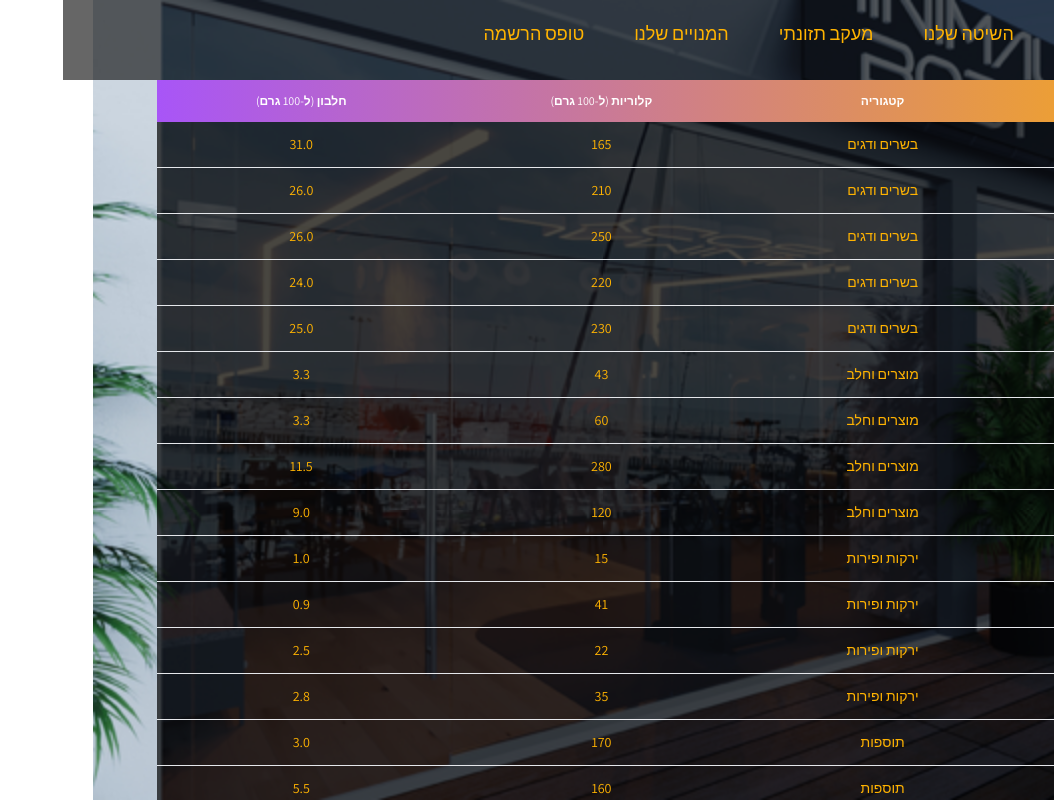
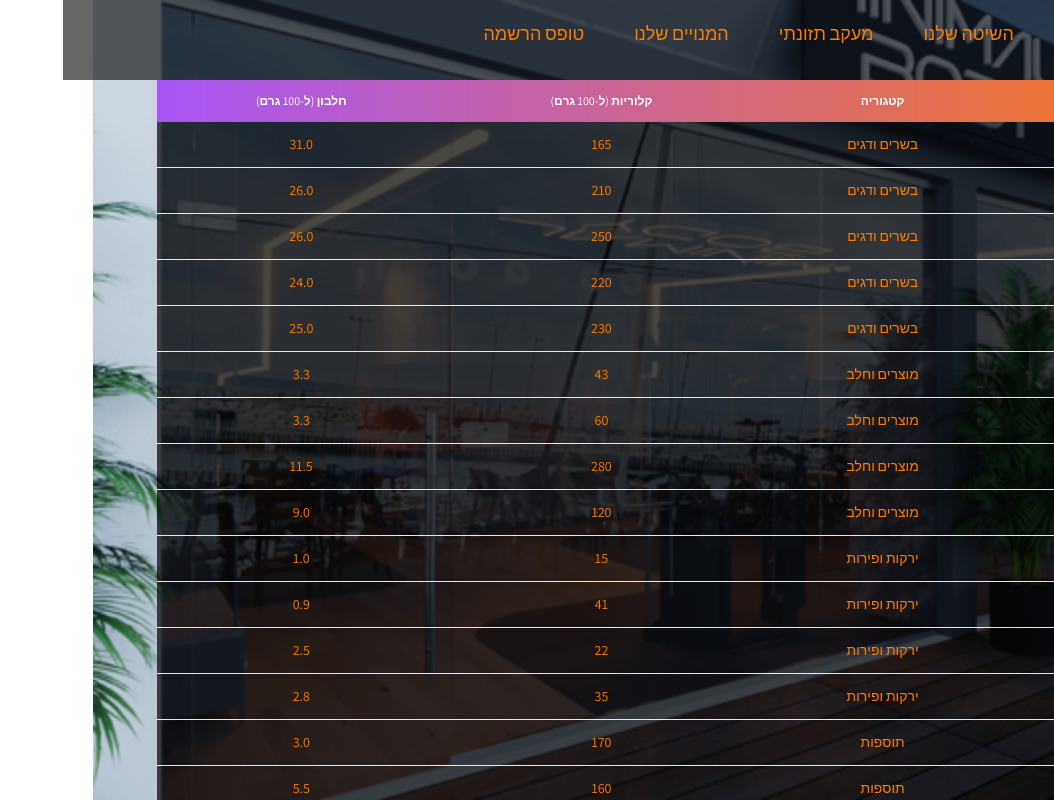
Before and after one commit to Kalzemic/Minimal_Body, a React (Vite) app: page /Chart in a window 1280 px wide. Shown: the whole page, without its empty margins (226-1280 px from the left). Built offline with nearby package versions, Linux system fonts and the light colour scheme.

Commit message:
change font color

```diff
--- a/src/components/CalorieChart.css
+++ b/src/components/CalorieChart.css
@@ -37,7 +37,7 @@
 }
 
 .table thead {
-    background: linear-gradient(to right, #a855f7, #FFB300);
+    background: linear-gradient(to right, #a855f7, #ff7b00);
     color: white;
     text-transform: uppercase;
     align-items: center;
@@ -51,7 +51,7 @@
 
 .table tbody {
     background-color: rgba(0, 0, 0, 0.7);
-    color: #FFB300;
+    color: #ff7b00;
 }
 
 .table tbody tr {
@@ -60,10 +60,7 @@
     transition: background-color 0.2s;
 }
 
-.table tbody tr:hover {
-    background-color: #faf5ff;
-    /* light purple hover */
-}
+
 
 .text-right {
     text-align: right;
--- a/src/components/Navbar.css
+++ b/src/components/Navbar.css
@@ -46,7 +46,7 @@
 }
 
 .navbar a {
-    color: #FFB300;
+    color: #ff7b00;
     text-decoration: none;
     font-size: 18px;
     display: inline-block;
```
